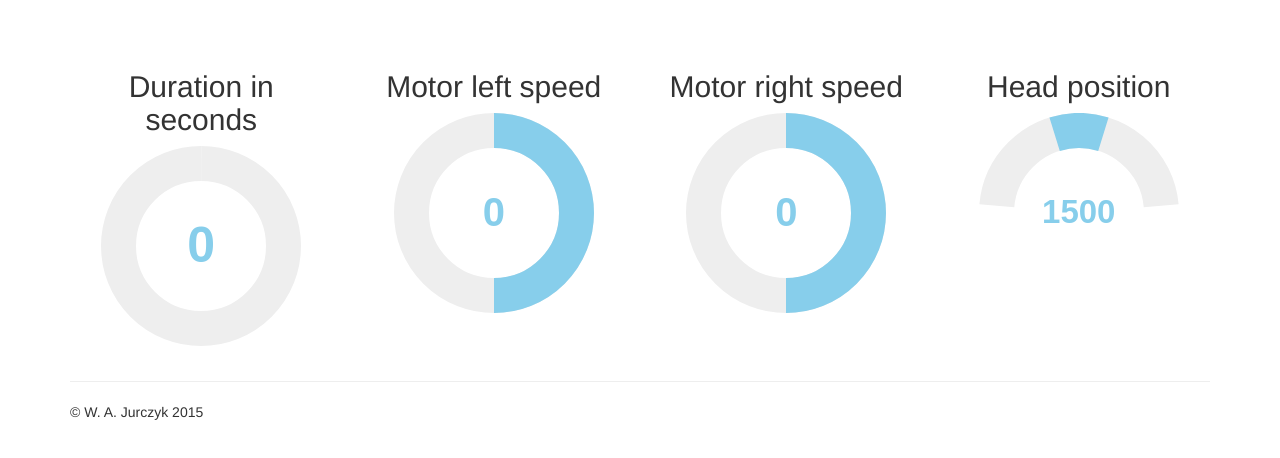
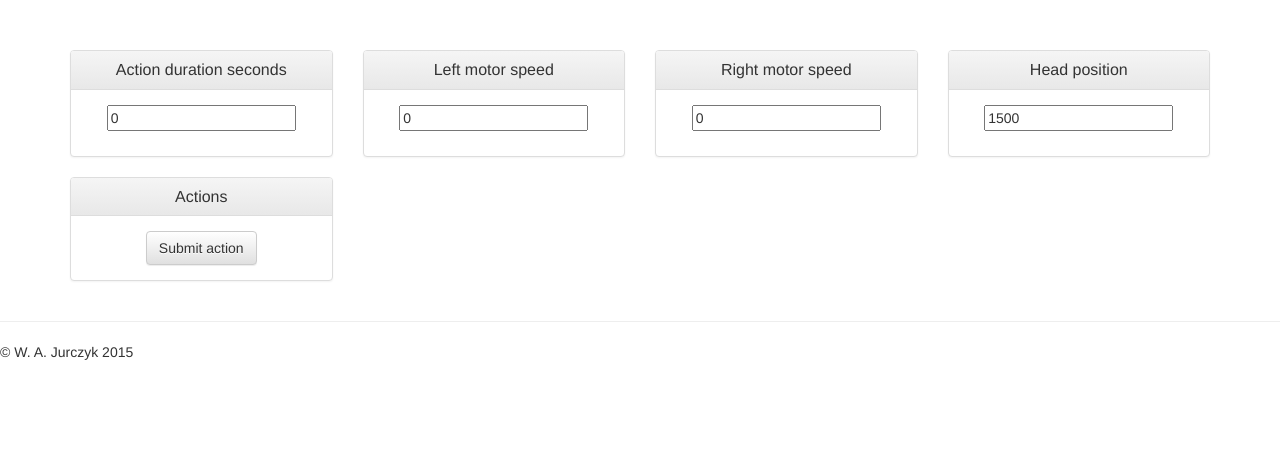
Before and after one commit to cloudarts/monster-biber, a website: page app/html/index.html in a window 1280 px wide. Drawn offline with nearby package versions, Linux system fonts and the light colour scheme.

Commit message:
added panels and some basic js

```diff
--- a/app/html/index.html
+++ b/app/html/index.html
@@ -23,20 +23,60 @@
     <div class="container">
 		<div class="row">
         	<div class="col-md-3 text-center">
-          <h2>Duration in seconds</h2>
+				<div class="panel panel-default">
+		  			<div class="panel-heading">
+		      			<h3 class="panel-title">Action duration seconds</h3>
+					</div>
+				  	<div class="panel-body">
 		  				<p><input type="text" id="dialDuration" data-min="0" data-max="5" data-step="0.1" value="0"></p>
 					</div>
+				</div>
+        	</div>
         	<div class="col-md-3 text-center">
-          <h2>Motor left speed</h2>
+				<div class="panel panel-default">
+		  			<div class="panel-heading">
+		      			<h3 class="panel-title">Left motor speed</h3>
+					</div>
+				  	<div class="panel-body">
 					  <p><input type="text" id="dialMotorLeft" data-min="-255" data-max="255" value="0"></p>
        				</div>
+				</div>
+			</div>
         	<div class="col-md-3 text-center">
-          <h2>Motor right speed</h2>
+				<div class="panel panel-default">
+		  			<div class="panel-heading">
+		      			<h3 class="panel-title">Right motor speed</h3>
+					</div>
+				  	<div class="panel-body">
 						<p><input type="text" id="dialMotorRight" data-min="-255" data-max="255" value="0"></p>
 					</div>
+				</div>
+			</div>
         	<div class="col-md-3 text-center">
-          <h2>Head position</h2>
+				<div class="panel panel-default">
+		  			<div class="panel-heading">
+		      			<h3 class="panel-title">Head position</h3>
+					</div>
+				  	<div class="panel-body">
 						<p><input type="text" id="dialHeadPosition" data-min="600" data-max="2400" value="1500" data-angleArc=170 data-angleOffset=-85 data-cursor=true></p>
+        			</div>
+				</div>
+			</div>
+		</div>
+
+		<div class="row">
+        	<div class="col-md-3 text-center">
+				<div class="panel panel-default">
+		  			<div class="panel-heading">
+		      			<h3 class="panel-title">Actions</h3>
+					</div>
+				  	<div class="panel-body">
+        				<div class="btn-group-vertical" role="group">
+							<button type="button" class="btn btn-default" id="btnSubmit">Submit action</button>
+						</div>
+					</div>
+				</div>
+			</div>
 		</div>
 
 	  </div>
--- a/app/html/js/main.js
+++ b/app/html/js/main.js
@@ -1,6 +1,22 @@
 $(function() {
-	$("#dialDuration").knob();
-	$("#dialMotorLeft").knob();
-	$("#dialMotorRight").knob();
-	$("#dialHeadPosition").knob();
+	var dialDuration = $("#dialDuration");
+	var dialLeft = $("#dialMotorLeft");
+	var dialRight = $("#dialMotorRight");
+	var dialHead = $("#dialHeadPosition");
+
+	dialDuration.knob();
+	dialLeft.knob();
+	dialRight.knob();
+	dialHead.knob();
+
+	$("#btnSubmit").click(function() {
+		onSubmitClicked();
+	});
+
+	var onSubmitClicked = function() {
+		var duration = parseFloat( dialDuration.val() );
+		var left = parseInt( dialLeft.val() );
+		var right parseInt( dialRight.val() );
+		var head = parseInt( dialHead.val() );
+	};
 });
```
Lines whose indentation alone changed are shown as unchanged.
